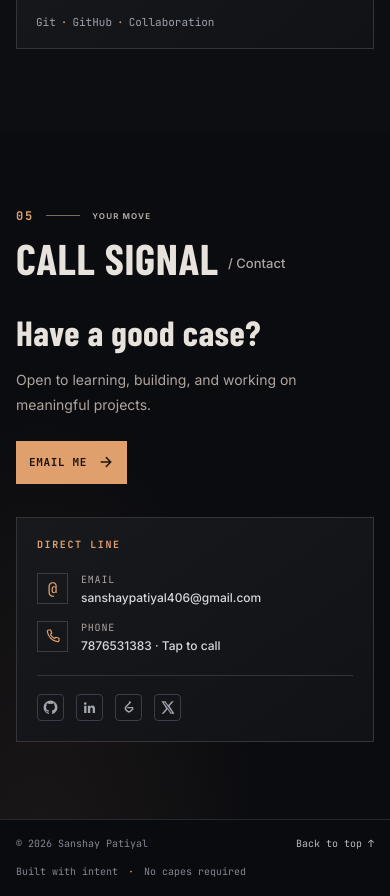
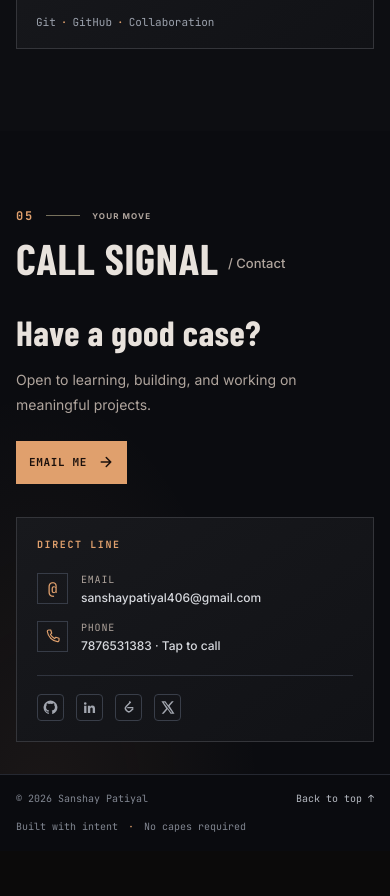
Before and after one commit to sanshayp/PortfolioBatman, a React (Vite) app: page / in a window 390 px wide. Shown: the part 4640-5536 px from the top of the page. After the commit the page ends 5491 px from the top, so only its background shows below. Built offline with nearby package versions, Linux system fonts and the light colour scheme; a web font is replaced by a local one.

Commit message:
removed spaces

```diff
--- a/src/styles.css
+++ b/src/styles.css
@@ -23,6 +23,7 @@
 }
 
 html {
+
   scroll-padding-top: 88px;
 }
 
@@ -1088,7 +1089,7 @@ a.social-link:hover {
 }
 
 .section--contact {
-  padding: 106px 0;
+  padding: 106px 0 48px;
   background:
     radial-gradient(ellipse at 10% 110%, rgb(224 160 109 / 8%), transparent 45%),
     #0b0c10;
@@ -1540,7 +1541,7 @@ a.social-link:hover {
   }
 
   .section--contact {
-    padding: 77px 0;
+    padding: 77px 0 32px;
   }
 
   .contact-layout {
```
